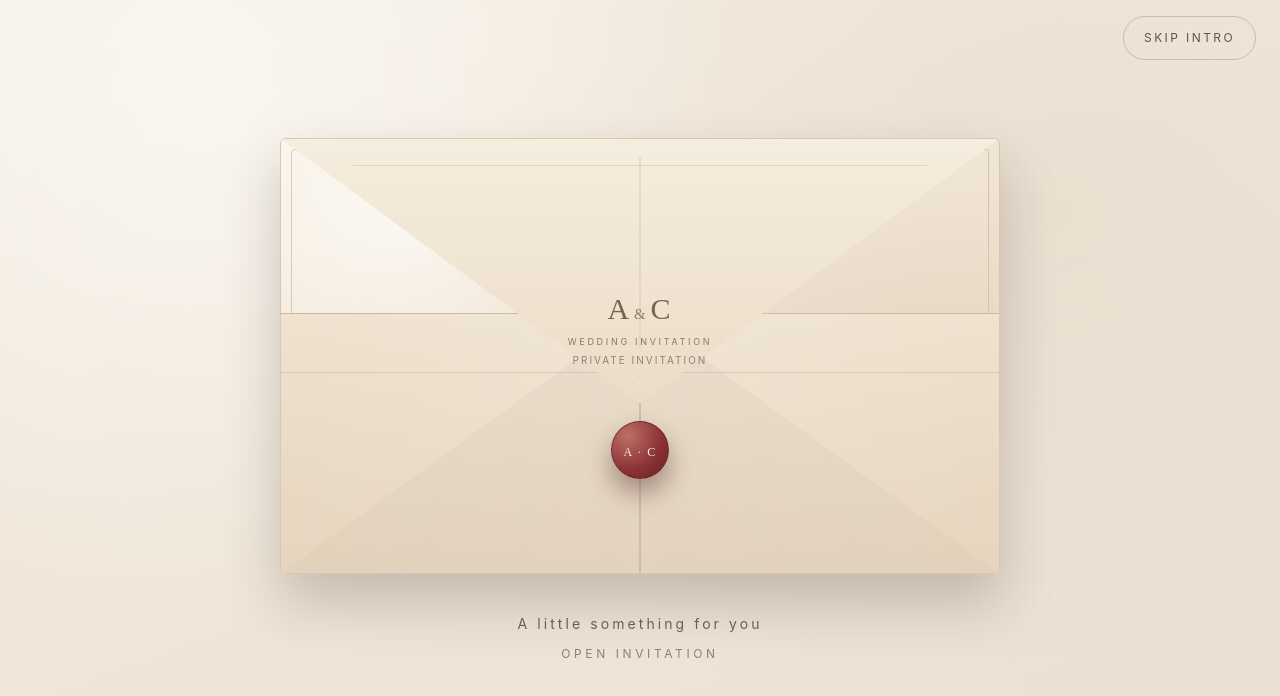
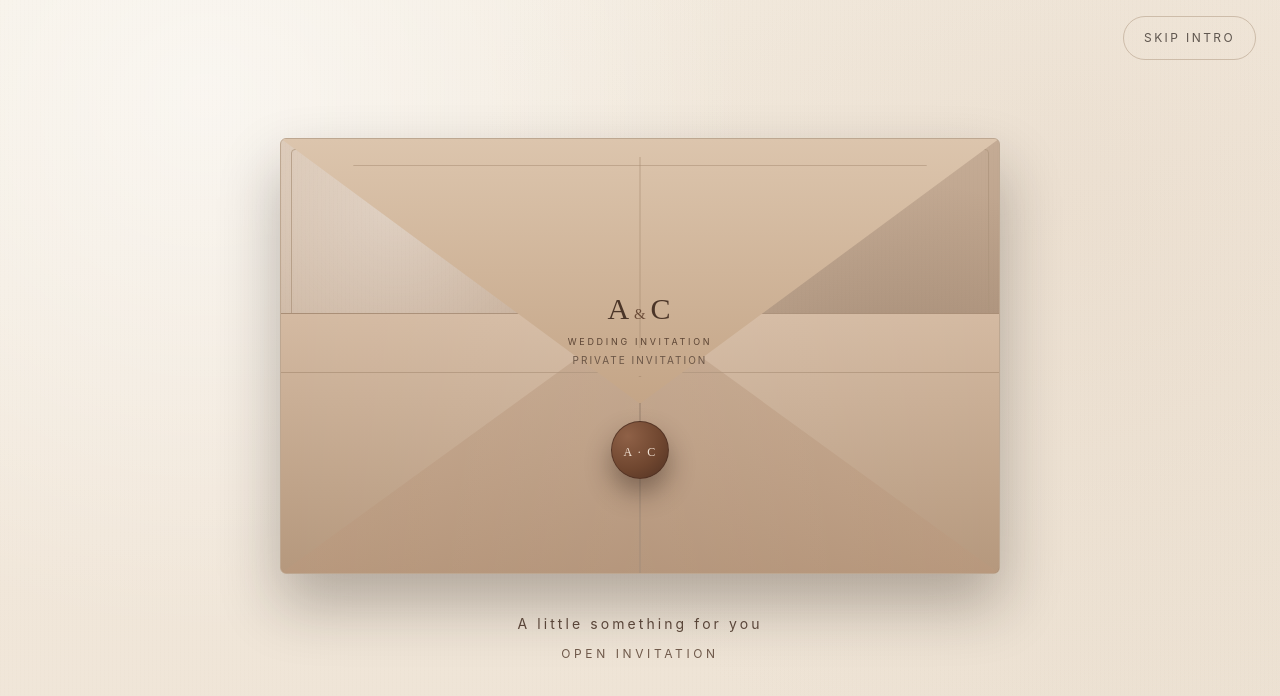
Before and after one commit to aaron-southey/save-the-date, a Next.js app: page / in a window 1280 px wide. Shown: the top 696 px of the page. Built offline with nearby package versions, Linux system fonts and the light colour scheme.

Commit message:
Shift envelope design to chocolate-brown palette
Co-authored-by: aaron-southey <118404623+aaron-southey@users.noreply.github.com>

```diff
--- a/components/invitation/Envelope.tsx
+++ b/components/invitation/Envelope.tsx
@@ -16,27 +16,27 @@ export function Envelope({ onOpen, pressed, released, flapOpen, disabled, invite
   return (
     <div className="relative w-[min(92vw,720px)]">
       <motion.div
-        className="relative aspect-[1.65/1] overflow-hidden rounded-[6px] border border-[#d8c8b0] bg-[linear-gradient(160deg,#f8f1e4_0%,#efe2d0_48%,#e7d8c2_100%)] shadow-[0_28px_56px_rgba(43,34,28,0.22)]"
+        className="relative aspect-[1.65/1] overflow-hidden rounded-[6px] border border-[#bda791] bg-[linear-gradient(160deg,#d7c2ae_0%,#bfa58e_48%,#aa8d74_100%)] shadow-[0_30px_60px_rgba(34,24,18,0.3)]"
         animate={{ y: pressed ? 4 : 0, rotateZ: pressed ? -0.35 : 0 }}
         transition={{ duration: 0.3 }}
       >
-        <div className="pointer-events-none absolute inset-0 bg-[radial-gradient(circle_at_16%_15%,rgba(255,255,255,0.62),transparent_34%),radial-gradient(circle_at_85%_80%,rgba(131,107,86,0.1),transparent_44%)]" />
+        <div className="pointer-events-none absolute inset-0 bg-[radial-gradient(circle_at_16%_15%,rgba(255,255,255,0.34),transparent_34%),radial-gradient(circle_at_85%_80%,rgba(58,44,34,0.22),transparent_44%)]" />
         <div className="pointer-events-none absolute inset-0 opacity-30 mix-blend-multiply paper-grain" />
-        <div className="absolute inset-[10px] rounded-[4px] border border-[#cdbba3]/75" />
+        <div className="absolute inset-[10px] rounded-[4px] border border-[#ad947d]/75" />
 
-        <div className="absolute inset-x-0 bottom-0 h-[60%] rounded-b-[5px] border-t border-[#cab69e] bg-[linear-gradient(180deg,#efe2cf,#e6d5be)]" />
+        <div className="absolute inset-x-0 bottom-0 h-[60%] rounded-b-[5px] border-t border-[#a98e76] bg-[linear-gradient(180deg,#d4baa2,#b5987d)]" />
 
         <div
-          className="absolute bottom-0 left-0 h-[60%] w-1/2 border-r border-[#c9b59c] bg-[linear-gradient(164deg,#eadfcd,#dfccb4)]"
+          className="absolute bottom-0 left-0 h-[60%] w-1/2 border-r border-[#a68a72] bg-[linear-gradient(164deg,#ccb097,#b08f73)]"
           style={{ clipPath: "polygon(0 100%,100% 100%,100% 0)" }}
         />
         <div
-          className="absolute bottom-0 right-0 h-[60%] w-1/2 border-l border-[#c9b59c] bg-[linear-gradient(196deg,#eadfcd,#dfccb4)]"
+          className="absolute bottom-0 right-0 h-[60%] w-1/2 border-l border-[#a68a72] bg-[linear-gradient(196deg,#ccb097,#b08f73)]"
           style={{ clipPath: "polygon(0 100%,100% 100%,0 0)" }}
         />
 
-        <div className="absolute inset-x-0 bottom-[46%] h-px bg-[#cfbca2]/70" />
-        <div className="absolute inset-x-0 bottom-0 h-[60%] bg-[linear-gradient(90deg,transparent,rgba(255,255,255,0.2)_50%,transparent)] opacity-60" />
+        <div className="absolute inset-x-0 bottom-[46%] h-px bg-[#aa8f76]/70" />
+        <div className="absolute inset-x-0 bottom-0 h-[60%] bg-[linear-gradient(90deg,transparent,rgba(255,255,255,0.14)_50%,transparent)] opacity-50" />
 
         <motion.div
           className="absolute inset-x-0 top-0 h-[61%] origin-top overflow-hidden"
@@ -45,22 +45,22 @@ export function Envelope({ onOpen, pressed, released, flapOpen, disabled, invite
           transition={{ duration: 1, ease: [0.19, 1, 0.22, 1] }}
         >
           <div
-            className="absolute inset-0 border-b border-[#cbb79d] bg-[linear-gradient(180deg,#f5edde,#ecdcc7)]"
+            className="absolute inset-0 border-b border-[#a98d75] bg-[linear-gradient(180deg,#dcc5ad,#c4a587)]"
             style={{ clipPath: "polygon(0 0,100% 0,50% 100%)" }}
           />
           <div
-            className="pointer-events-none absolute inset-[10%] border border-[#c8b397]/60"
+            className="pointer-events-none absolute inset-[10%] border border-[#9f836a]/60"
             style={{ clipPath: "polygon(0 0,100% 0,50% 100%)" }}
           />
-          <div className="pointer-events-none absolute left-1/2 top-[7%] h-[72%] w-px -translate-x-1/2 bg-[#d2c1aa]/65" />
+          <div className="pointer-events-none absolute left-1/2 top-[7%] h-[72%] w-px -translate-x-1/2 bg-[#a88d74]/60" />
         </motion.div>
 
         <div className="absolute left-1/2 top-[34%] -translate-x-1/2 text-center">
-          <p className="font-serif text-[30px] tracking-[0.06em] text-[#756252]">
-            A<span className="px-[3px] text-[15px] text-[#907a68]">&</span>C
+          <p className="font-serif text-[30px] tracking-[0.06em] text-[#4b3528]">
+            A<span className="px-[3px] text-[15px] text-[#6b4c38]">&</span>C
           </p>
-          <p className="mt-1 text-[9px] uppercase tracking-[0.3em] text-[#8a786b]">Wedding Invitation</p>
-          <p className="mt-1 text-[10px] uppercase tracking-[0.2em] text-[#8f8174]">
+          <p className="mt-1 text-[9px] uppercase tracking-[0.3em] text-[#5c4535]">Wedding Invitation</p>
+          <p className="mt-1 text-[10px] uppercase tracking-[0.2em] text-[#6a5546]">
             {invitee ? `For ${invitee}` : "Private Invitation"}
           </p>
         </div>
@@ -68,10 +68,10 @@ export function Envelope({ onOpen, pressed, released, flapOpen, disabled, invite
         <WaxSeal onOpen={onOpen} isPressed={pressed} isReleased={released} disabled={disabled} />
       </motion.div>
 
-      <p className="mt-10 text-center text-sm tracking-[0.22em] text-[#6f625a]">
+      <p className="mt-10 text-center text-sm tracking-[0.22em] text-[#5f4a3d]">
         {invitee ? `A little something for ${invitee}` : "A little something for you"}
       </p>
-      <p className="mt-3 text-center text-xs uppercase tracking-[0.3em] text-[#8f8178]">Open invitation</p>
+      <p className="mt-3 text-center text-xs uppercase tracking-[0.3em] text-[#715b4c]">Open invitation</p>
     </div>
   );
 }
--- a/components/invitation/WaxSeal.tsx
+++ b/components/invitation/WaxSeal.tsx
@@ -16,7 +16,7 @@ export function WaxSeal({ onOpen, isPressed, isReleased, disabled }: WaxSealProp
       aria-label="Open invitation"
       onClick={onOpen}
       disabled={disabled}
-      className="absolute left-1/2 top-[65%] z-20 h-[58px] w-[58px] -translate-x-1/2 rounded-full border border-[#6c2328]/70 bg-[radial-gradient(circle_at_28%_25%,#bf6f66,#8b3236_58%,#642226)] shadow-[0_14px_26px_rgba(62,20,21,0.4)] outline-none focus-visible:ring-2 focus-visible:ring-[#8f7461] focus-visible:ring-offset-2 focus-visible:ring-offset-[#f5efe4] disabled:cursor-not-allowed"
+      className="absolute left-1/2 top-[65%] z-20 h-[58px] w-[58px] -translate-x-1/2 rounded-full border border-[#4c2f22]/75 bg-[radial-gradient(circle_at_28%_25%,#8f6147,#6f462f_58%,#503122)] shadow-[0_14px_26px_rgba(43,27,20,0.42)] outline-none focus-visible:ring-2 focus-visible:ring-[#8f7461] focus-visible:ring-offset-2 focus-visible:ring-offset-[#f5efe4] disabled:cursor-not-allowed"
       animate={{
         scale: isPressed ? 0.92 : isReleased ? 0.5 : 1,
         opacity: isReleased ? 0 : 1,
@@ -24,7 +24,7 @@ export function WaxSeal({ onOpen, isPressed, isReleased, disabled }: WaxSealProp
       }}
       transition={{ duration: 0.35, ease: [0.22, 1, 0.36, 1] }}
     >
-      <span className="text-[12px] font-serif tracking-[0.12em] text-[#f7ebe0]">A · C</span>
+      <span className="text-[12px] font-serif tracking-[0.12em] text-[#f2e3d5]">A · C</span>
     </motion.button>
   );
 }
```
